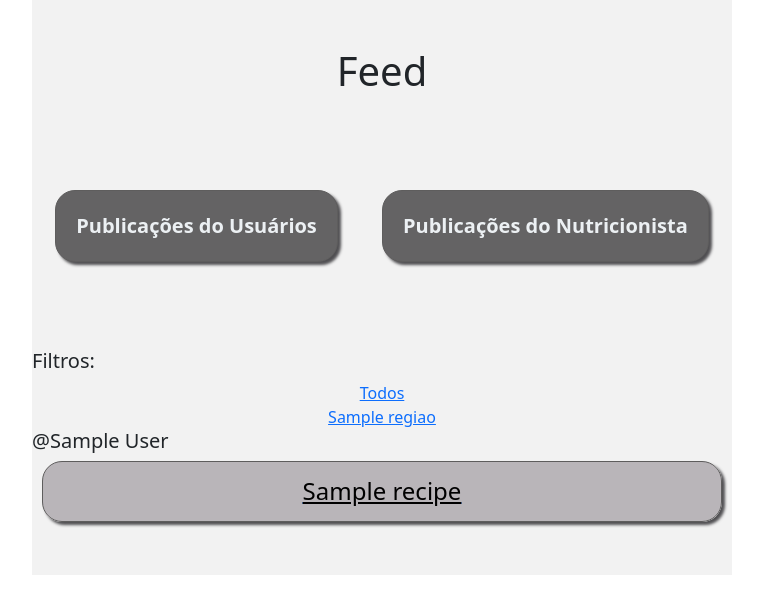
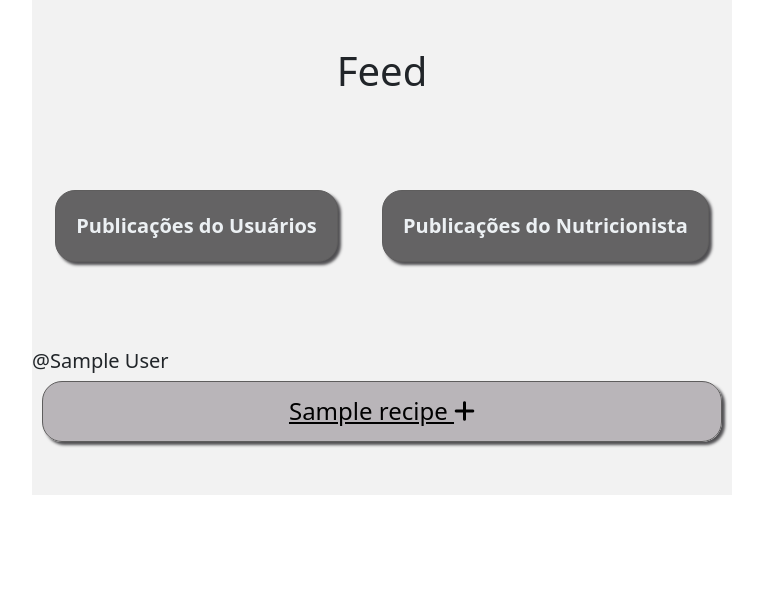
Before and after one commit to grupoSWEP/SWEP, a Django app: template swep/swepApp/templates/feed.html in a window 1280 px wide. Shown: the part 57-671 px from the top of the page, without its empty margins (258-1021 px from the left). Run offline with Django 4.2, Linux system fonts and the light colour scheme; the template is opened without the code that fills it: most values are stand-ins (such as "Sample title", 1, 10 or a date in 2020); some libraries are stand-ins or nearby versions.

Commit message:
Revert "Filtro e visualização"
This reverts commit 7dc119ba41297a6d6aa72ca3255f9091ae8997d0.

```diff
--- a/swep/swepApp/templates/feed.html
+++ b/swep/swepApp/templates/feed.html
@@ -48,6 +48,10 @@
           background-color: rgb(100, 99, 100);
         }
 
+        .fa-solid fa-plus {
+          justify-content: start;
+        }
+
         h3 {
           display: flex;
           justify-content: start;
@@ -83,14 +87,9 @@
     <a href='#' class="bd"><button>Publicações do Nutricionista</button></a></br></br></br></br>
 
     <div class = 'feedreceitas'>
-      <h3>Filtros:</h3>
-      <a href="{% url 'feed'%}">Todos <br></a>
-      {% for regiao in regioes %}
-      <a href="{% url 'feed'%}?q={{regiao}}">{{regiao}} <br></a>
-      {% endfor %}
       {% for recipe in posts %}
         <h3>@{{recipe.author}}</h3>
-        <a href="{% url 'Receita' recipe.id %}"><h4>{{recipe.titulo}} </h4></a></br></br>
+        <a href="recipe/{{recipe.id}}"><h4>{{recipe.titulo}}  <i class="fa-solid fa-plus"></i></h4></a></br></br>
       {% endfor %}
     {% endblock %}
     </div>
--- a/swep/swepApp/urls.py
+++ b/swep/swepApp/urls.py
@@ -13,7 +13,7 @@ urlpatterns = [
     path('login/', LoginView, name='login'),
     path('logout/', LogoutView, name='logout'),
     path('newRecipe/', NewRecipeView, name='novaReceita'),
-    path('feed/recipe/<int:pk>/', ShowRecipeView, name='Receita'),
+    path('recipe/<int:id>/', ShowRecipeView, name='Receita'),
     path('feed/', FeedView, name='feed'),
     path('alimentos/', AlimentosView, name='alimentospage')
 ]
```
Also changed, not shown: swep/swepApp/views.py (+4 -14 lines), swep/db.sqlite3.
